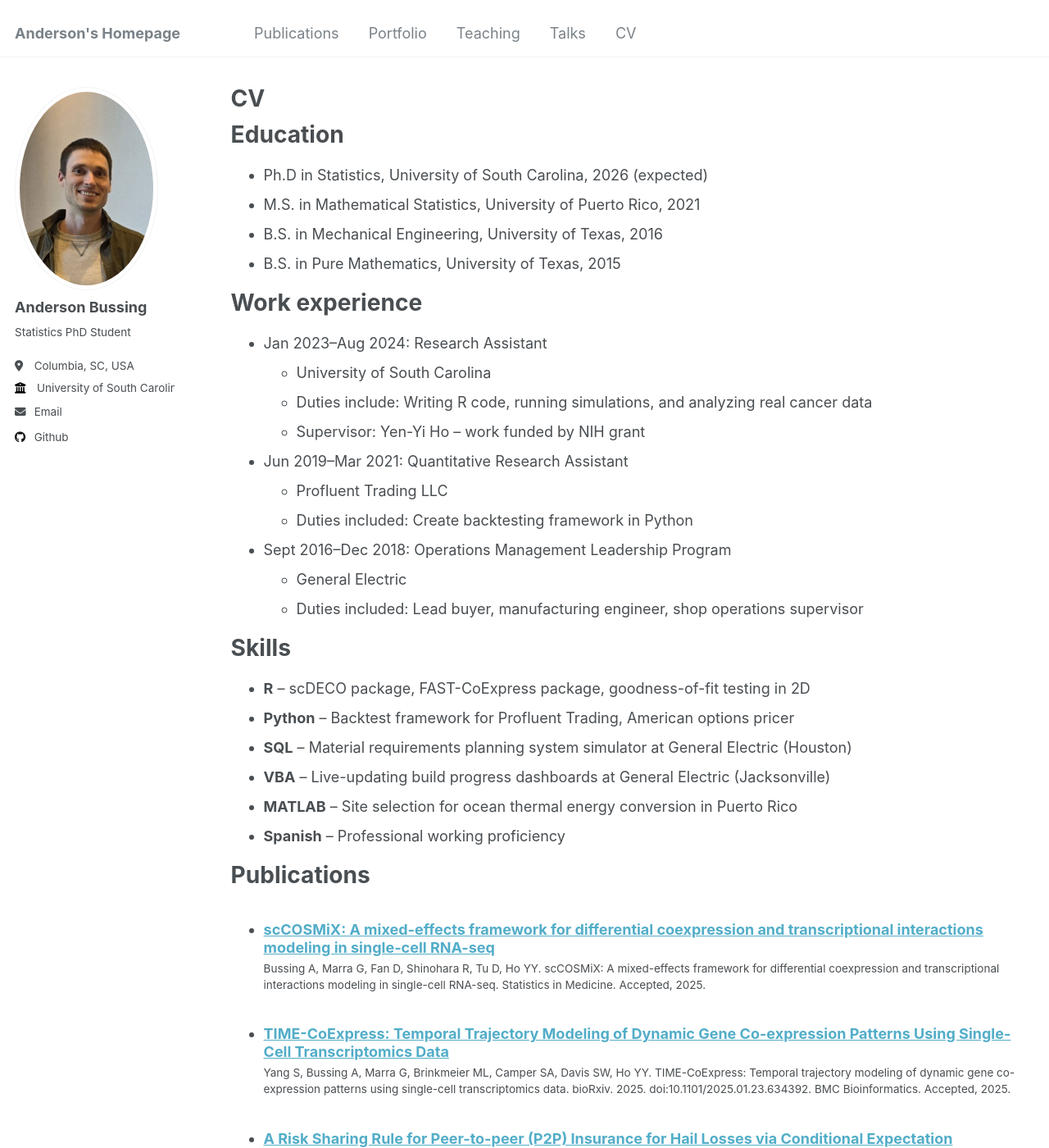
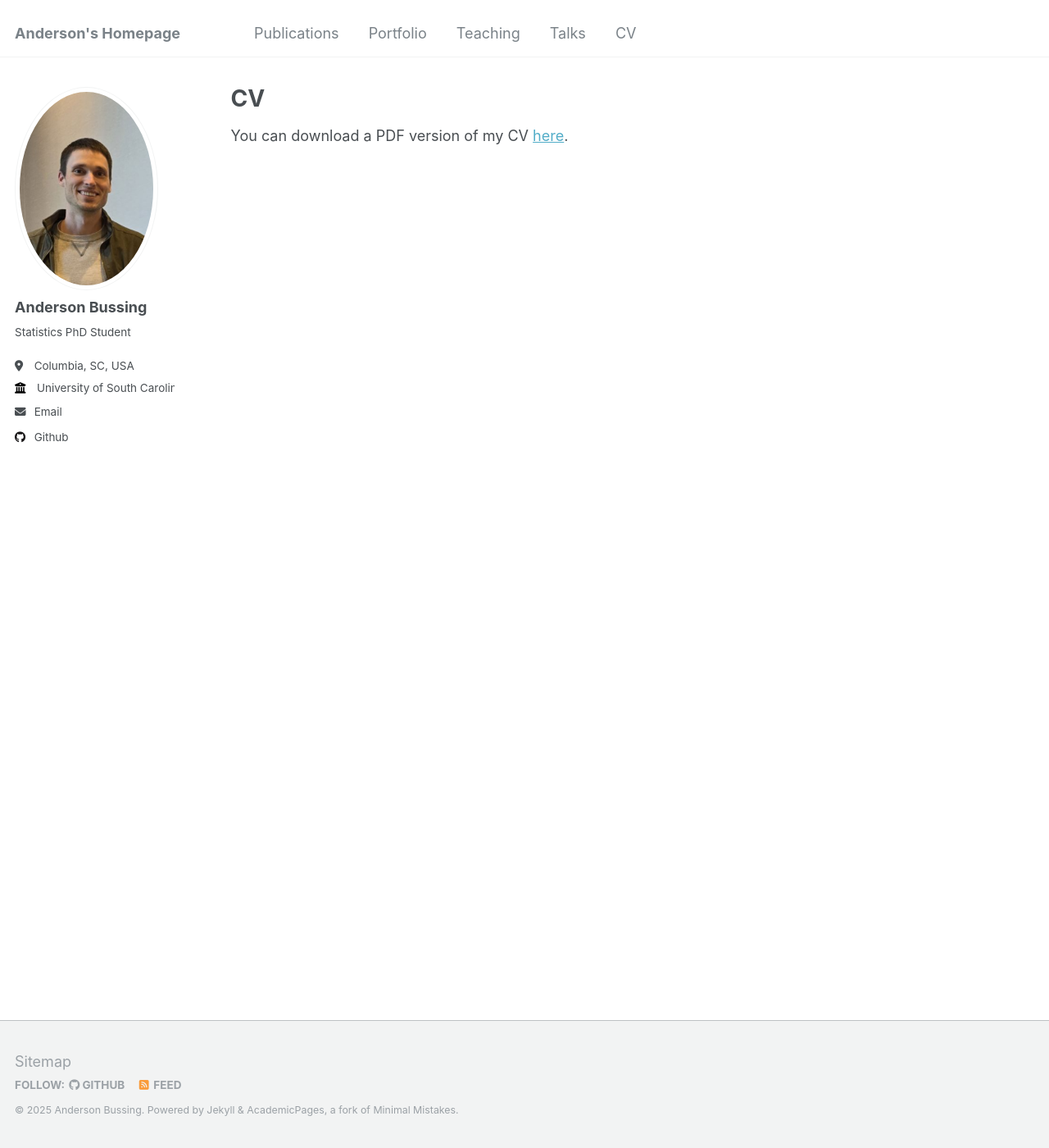
Before and after one commit to abussing/abussing.github.io, a Jekyll site: the page built from _pages/cv.md, in a window 1280 px wide and 1400 px high. Shown: the whole window at 82% size. Built offline with Jekyll 4.4.1, drawn with Linux system fonts in a browser that asks for light colours; some of the changed text lies outside the part shown.

Commit message:
Update cv.md

```diff
--- a/_pages/cv.md
+++ b/_pages/cv.md
@@ -9,56 +9,4 @@ redirect_from:
 
 {% include base_path %}
 
-Education
-======
-* Ph.D in Statistics, University of South Carolina, 2026 (expected)
-* M.S. in Mathematical Statistics, University of Puerto Rico, 2021
-* B.S. in Mechanical Engineering, University of Texas, 2016
-* B.S. in Pure Mathematics, University of Texas, 2015
-
-Work experience
-======
-* Jan 2023--Aug 2024: Research Assistant
-  * University of South Carolina
-  * Duties include: Writing R code, running simulations, and analyzing real cancer data
-  * Supervisor: Yen-Yi Ho -- work funded by NIH grant
-
-* Jun 2019--Mar 2021: Quantitative Research Assistant
-  * Profluent Trading LLC
-  * Duties included: Create backtesting framework in Python
-
-* Sept 2016--Dec 2018: Operations Management Leadership Program
-  * General Electric
-  * Duties included: Lead buyer, manufacturing engineer, shop operations supervisor
-
-Skills
-======
-* **R** -- scDECO package, FAST-CoExpress package, goodness-of-fit testing in 2D
-* **Python** -- Backtest framework for Profluent Trading, American options pricer
-* **SQL** -- Material requirements planning system simulator at General Electric (Houston)
-* **VBA** -- Live-updating build progress dashboards at General Electric (Jacksonville)
-* **MATLAB** -- Site selection for ocean thermal energy conversion in Puerto Rico
-* **Spanish** -- Professional working proficiency
-
-Publications
-======
-  <ul>{% for post in site.publications reversed %}
-    {% include archive-single-cv.html %}
-  {% endfor %}</ul>
-
-Talks
-======
-  <ul>{% for post in site.talks reversed %}
-    {% include archive-single-talk-cv.html  %}
-  {% endfor %}</ul>
-
-Teaching
-======
-  <ul>{% for post in site.teaching reversed %}
-    {% include archive-single-cv.html %}
-  {% endfor %}</ul>
-
-Service and leadership
-======
-* Captain of the 2021 3v3 U of SC intramural basketball champions
-* Leader of the 2015 UT aquaponics club. Managed $10k grant and 15-person team.
+You can download a PDF version of my CV [here]({{ site.baseurl }}/assets/files/anderson_bussing_cv.pdf).
```
